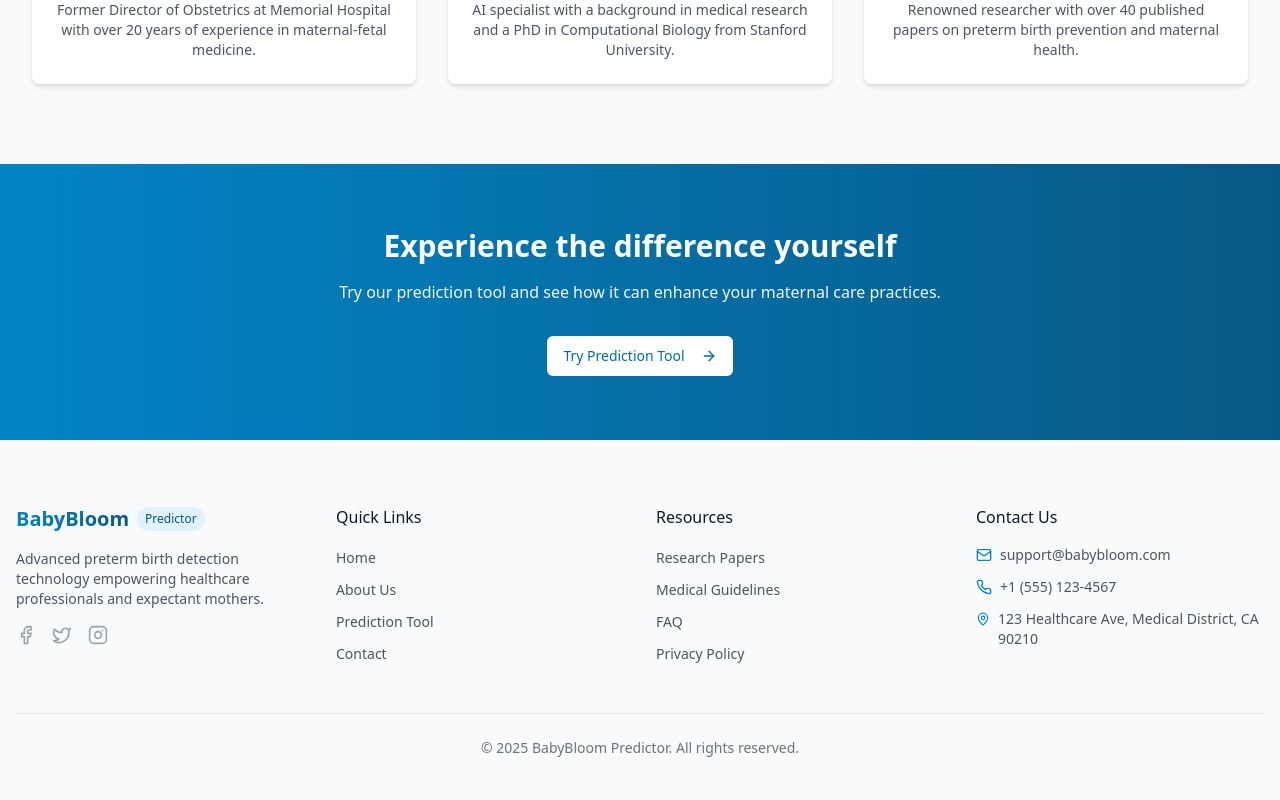
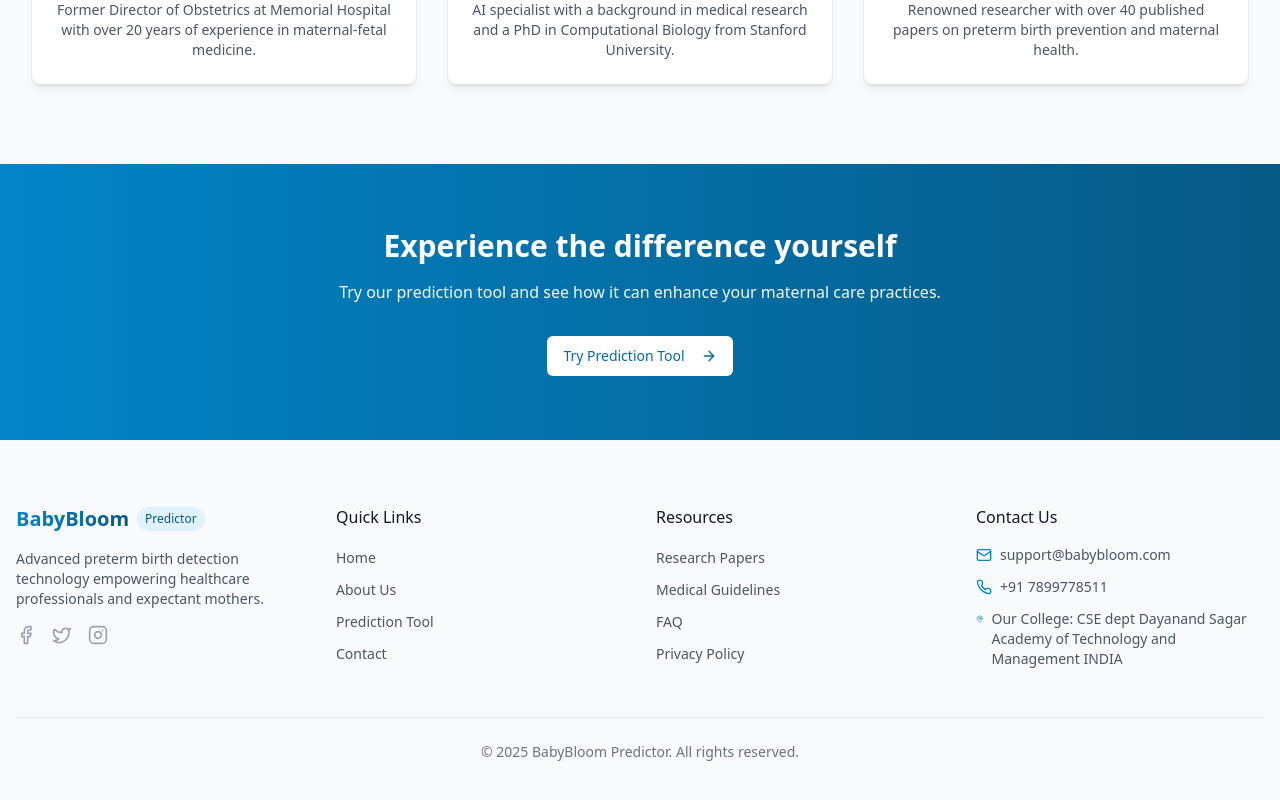
Before and after one commit to Sanjay19200/baby-bloom-predictor-website, a React (Vite) app: page /about in a window 1280 px wide. Shown: the part 2391-3191 px from the top of the page. Built offline with nearby package versions, Linux system fonts and the light colour scheme.

Commit message:
Visual edit in Lovable
Edited UI in Lovable

```diff
--- a/src/components/Footer.tsx
+++ b/src/components/Footer.tsx
@@ -1,11 +1,8 @@
-
 import React from 'react';
 import { Link } from 'react-router-dom';
 import { Facebook, Twitter, Instagram, Mail, Phone, MapPin } from 'lucide-react';
-
 const Footer = () => {
-  return (
-    <footer className="bg-gray-50 border-t border-gray-100">
+  return <footer className="bg-gray-50 border-t border-gray-100">
       <div className="container mx-auto px-4 py-12 md:py-16">
         <div className="grid grid-cols-1 md:grid-cols-2 lg:grid-cols-4 gap-8">
           <div className="space-y-4">
@@ -92,11 +89,15 @@ const Footer = () => {
               </li>
               <li className="flex items-start">
                 <Phone size={16} className="mr-2 text-medical-600 mt-0.5" />
-                <span className="text-gray-600 text-sm">+1 (555) 123-4567</span>
+                <span className="text-gray-600 text-sm">+91 7899778511</span>
               </li>
               <li className="flex items-start">
                 <MapPin size={16} className="mr-2 text-medical-600 mt-0.5" />
-                <span className="text-gray-600 text-sm">123 Healthcare Ave, Medical District, CA 90210</span>
+                <span className="text-gray-600 text-sm">Our College:
+
+CSE dept
+Dayanand Sagar Academy of Technology and Management
+INDIA</span>
               </li>
             </ul>
           </div>
@@ -106,8 +107,6 @@ const Footer = () => {
           <p>&copy; {new Date().getFullYear()} BabyBloom Predictor. All rights reserved.</p>
         </div>
       </div>
-    </footer>
-  );
+    </footer>;
 };
-
 export default Footer;
```
